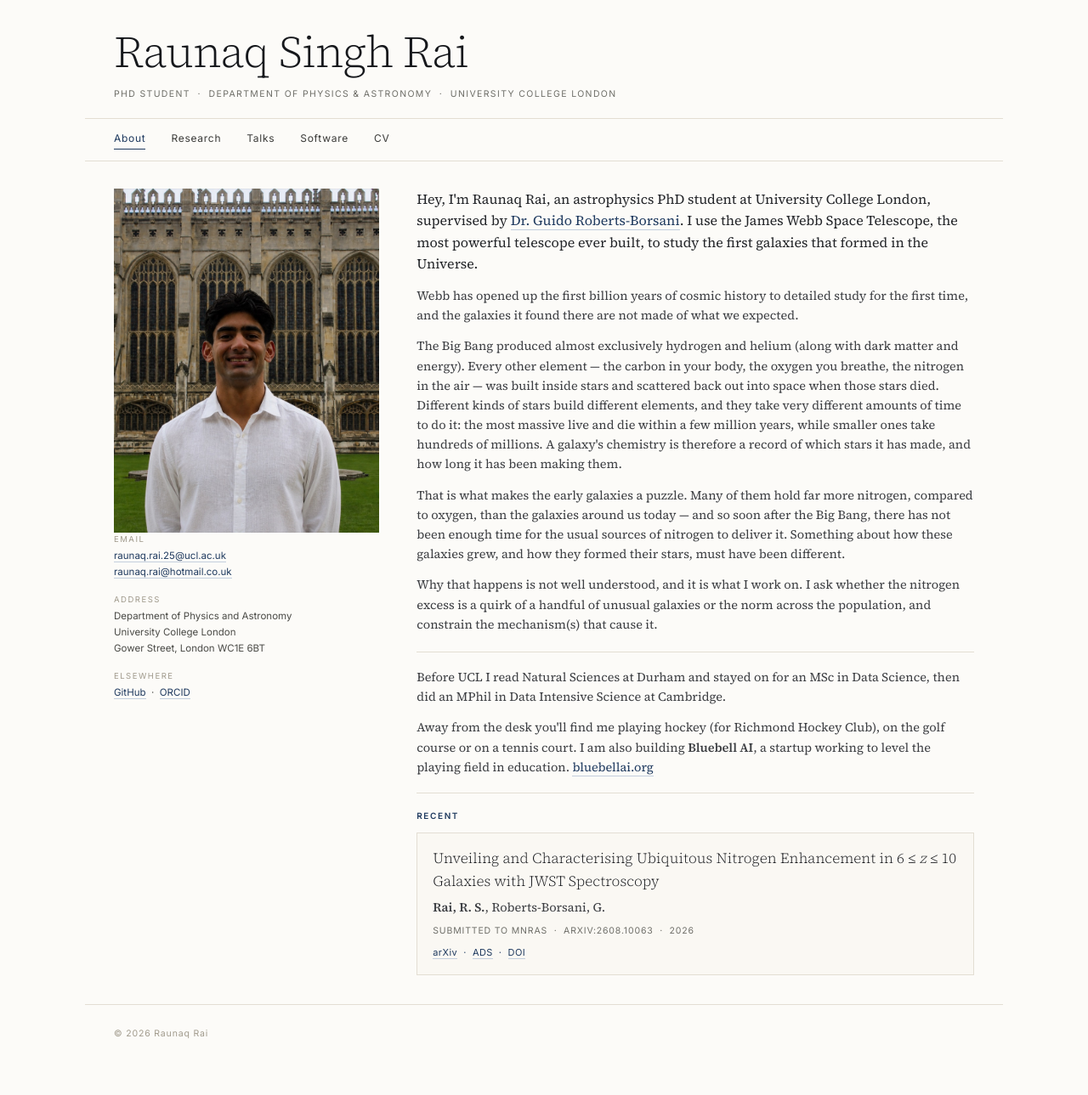
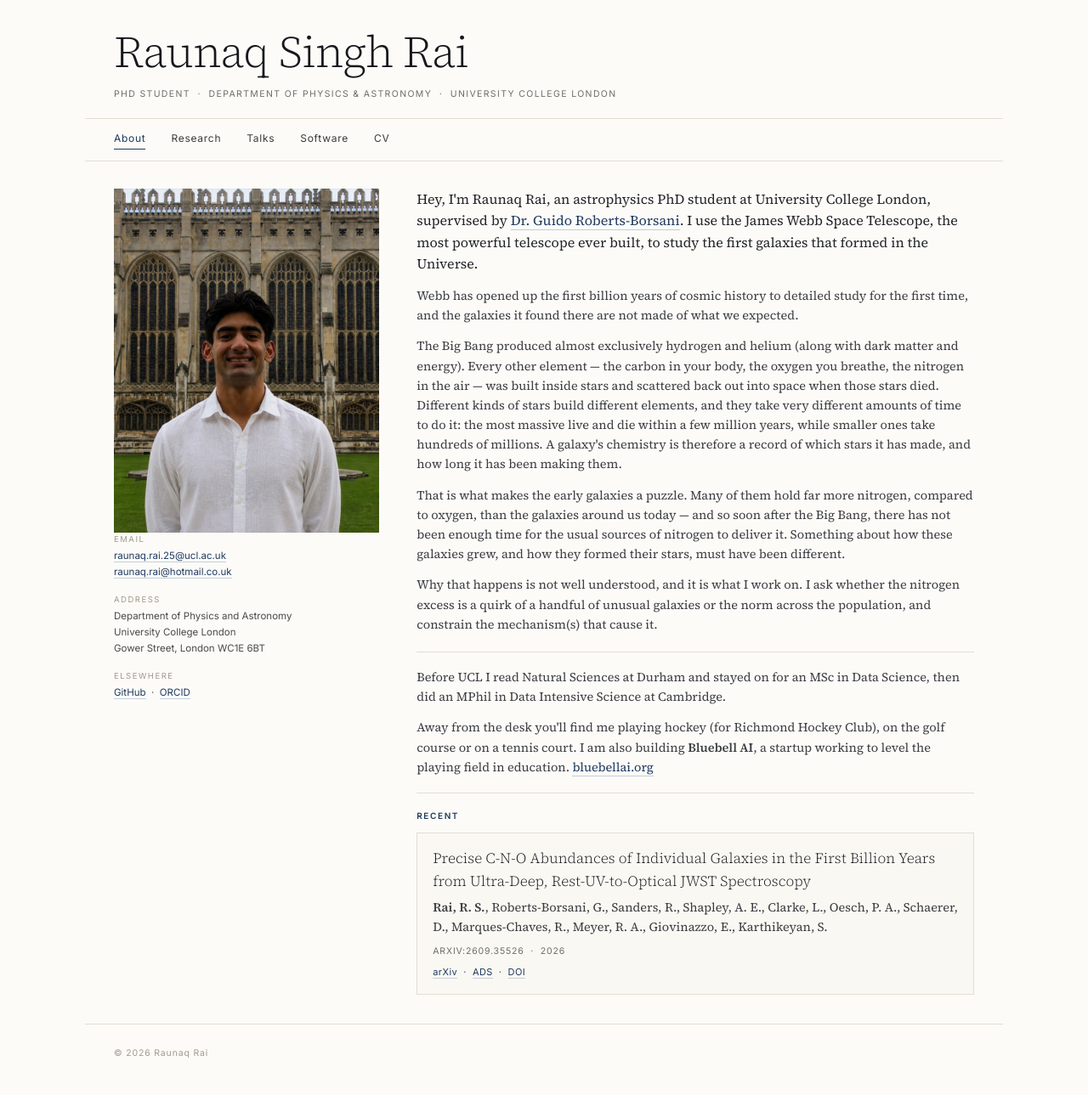
Before and after one commit to raunaq-rai/raunaq-rai.github.io, a Jekyll site: the page built from index.html, in a window 1280 px wide. Shown: the whole page at 85% size. Built offline with Jekyll 4.4.1, drawn with Linux system fonts in a browser that asks for light colours; before the commit the page ends 1266 px from its top, so only the background shows below that.

Commit message:
Add C-N-O abundances preprint to publications

```diff
--- a/_data/publications.yml
+++ b/_data/publications.yml
@@ -2,6 +2,13 @@
 # volume, pages, status, arxiv, ads, doi, note. Bold your own name as
 # "**Rai, R. S.**". For a preprint, put the eprint id in `journal` and the
 # submission state in `status`.
+- title: "Precise C-N-O Abundances of Individual Galaxies in the First Billion Years from Ultra-Deep, Rest-UV-to-Optical JWST Spectroscopy"
+  authors: "**Rai, R. S.**, Roberts-Borsani, G., Sanders, R., Shapley, A. E., Clarke, L., Oesch, P. A., Schaerer, D., Marques-Chaves, R., Meyer, R. A., Giovinazzo, E., Karthikeyan, S."
+  year: 2026
+  journal: arXiv:2609.35526
+  arxiv: https://arxiv.org/abs/2609.35526
+  ads: https://ui.adsabs.harvard.edu/abs/2026arXiv260935526S
+  doi: https://doi.org/10.48550/arXiv.2609.35526
 - title: "Unveiling and Characterising Ubiquitous Nitrogen Enhancement in 6 &le; <i>z</i> &le; 10 Galaxies with JWST Spectroscopy"
   authors: "**Rai, R. S.**, Roberts-Borsani, G."
   year: 2026
```
